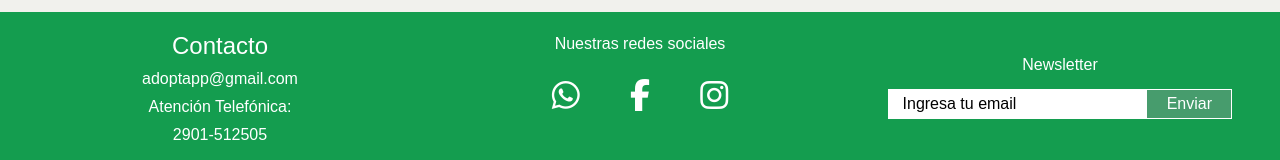
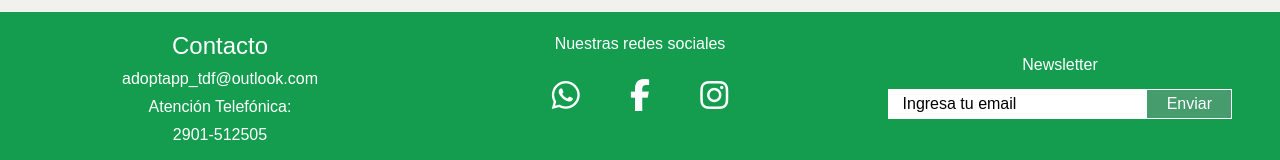
Before and after one commit to Arturo-Blanco/Adoptapp, a React (Create React App) app in the folder adopt-app/: page /donaciones in a window 1280 px wide. Shown: the part 436-596 px from the top of the page. Built offline with nearby package versions, Linux system fonts and the light colour scheme; a web font is replaced by a local one.

Commit message:
email is added

```diff
--- a/adopt-app/src/Components/Footer/footer.jsx
+++ b/adopt-app/src/Components/Footer/footer.jsx
@@ -7,7 +7,7 @@ const Footer = () => {
                 <div className="footer-section">
                     <h3 className='contact-title'>Contacto</h3>
                     <ul className='contact-list'>
-                        <li className='contact-value'>adoptapp@gmail.com</li>
+                        <li className='contact-value'>adoptapp_tdf@outlook.com</li>
                         <li className='contact-item'>Atención Telefónica:</li>
                         <li className='contact-value'>2901-512505</li>
                     </ul>
```
